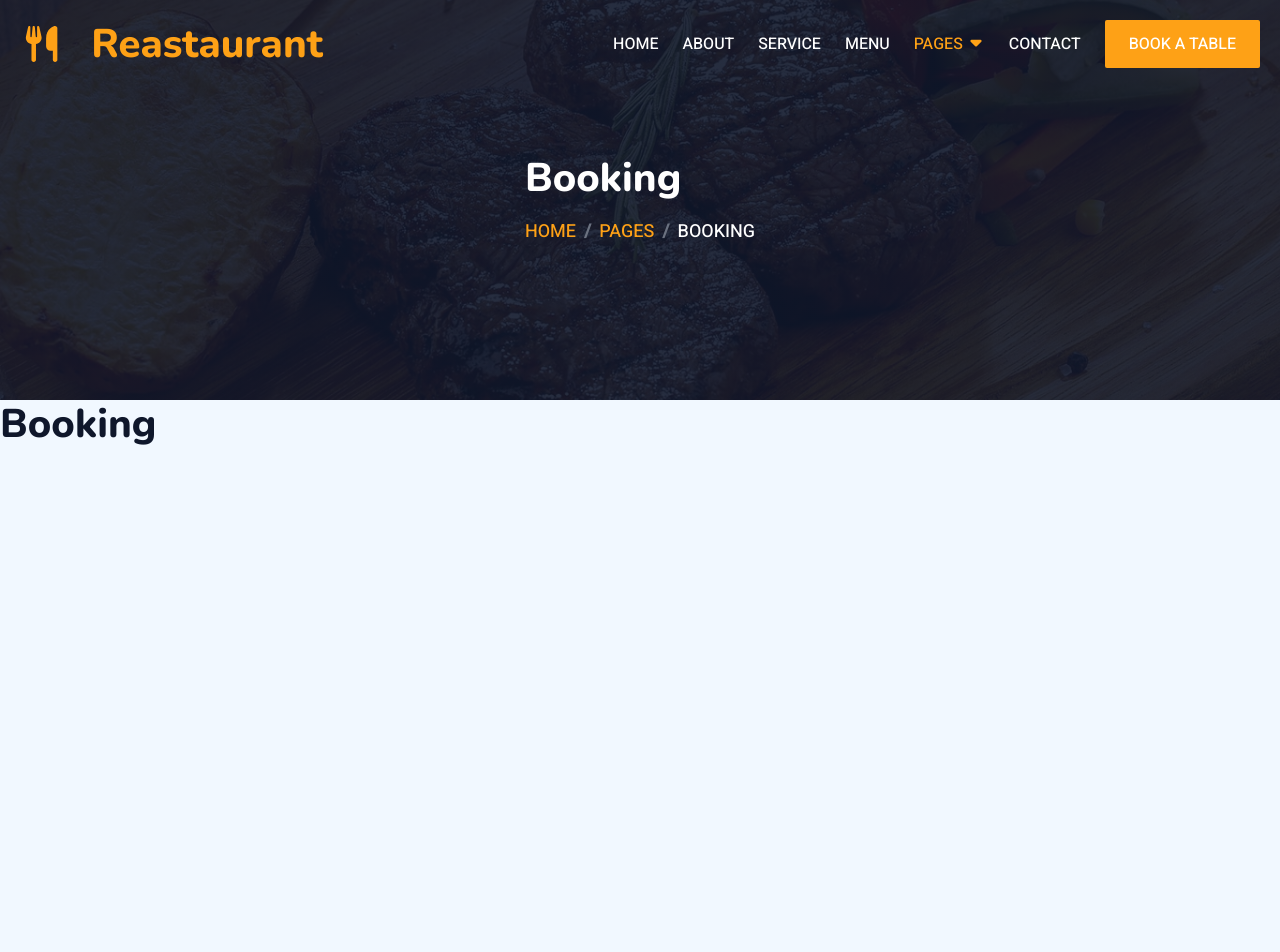
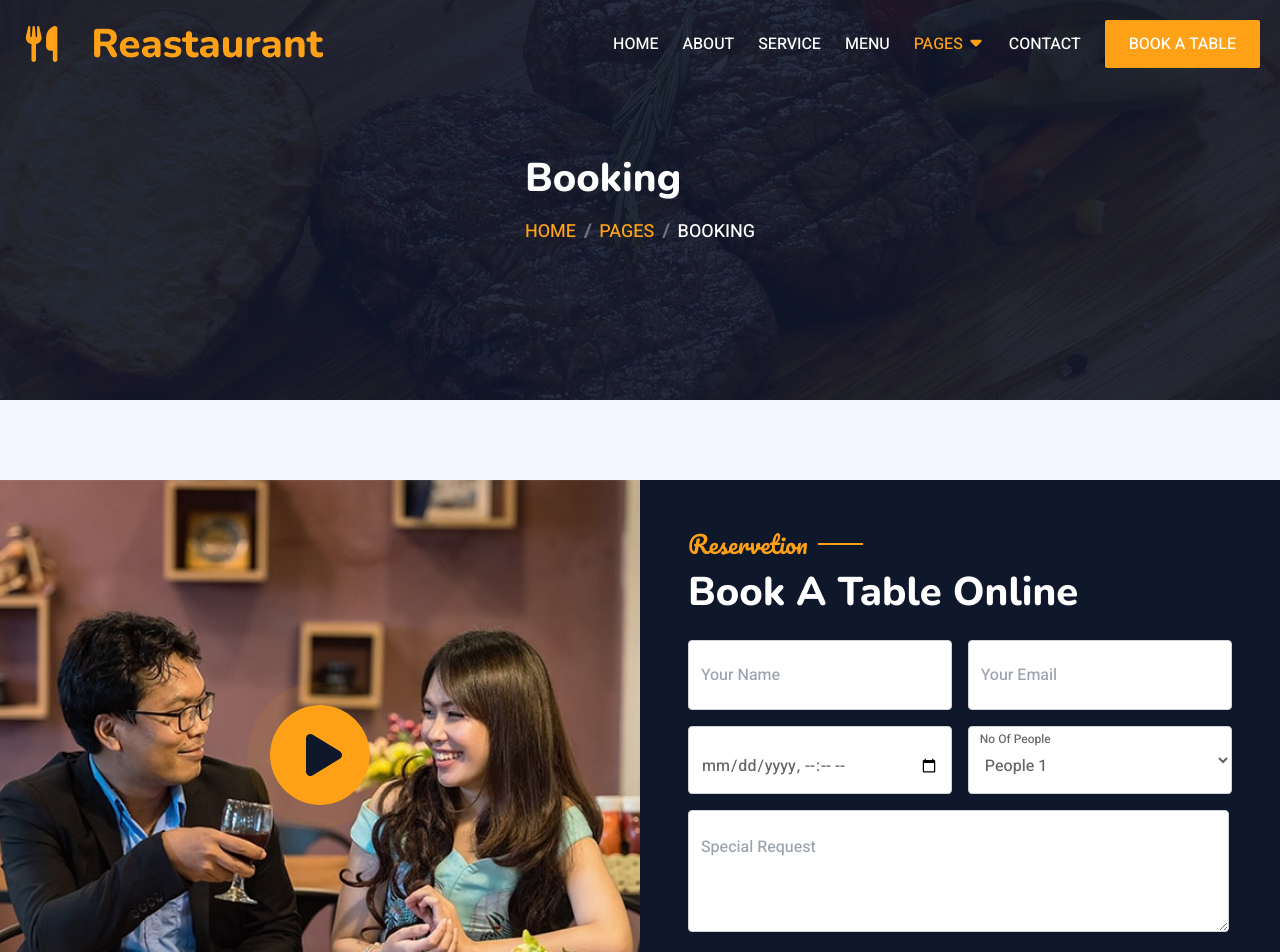
Before and after one commit to codeGero24/restaurant-nextjs, a Next.js app: page /booking in a window 1280 px wide. Shown: the top 952 px of the page. Built offline with nearby package versions, Linux system fonts and the light colour scheme.

Commit message:
feat: component Reservation

```diff
--- a/app/booking/page.tsx
+++ b/app/booking/page.tsx
@@ -1,6 +1,6 @@
 import type { Metadata } from 'next';
 
-/* import Reservation from '@/components/Reservation'; */
+import Reservation from '@/components/Reservation';
 
 export const metadata: Metadata = {
   title: 'Restoran - Booking',
@@ -10,8 +10,7 @@ export const metadata: Metadata = {
 export default function BookingPage() {
   return (
     <>
-      <h1>Booking</h1>
-      {/* <Reservation /> */}
+      <Reservation />
     </>
   );
 }
--- a/app/layout.tsx
+++ b/app/layout.tsx
@@ -46,7 +46,7 @@ export default function RootLayout({ children }: RootLayoutProps) {
       >
         <Button variant='scroll-up' />
         <Header />
-        <main className='min-h-screen'>{children}</main>
+        <main id='l-main'>{children}</main>
         <Footer />
       </body>
     </html>
--- a/app/page.tsx
+++ b/app/page.tsx
@@ -11,6 +11,7 @@ import Testimonial from '@/components/Testimonial';
 
 // - Mock
 import { SERVICES } from '@/mock/services';
+import Reservation from '@/components/Reservation';
 
 export const metadata: Metadata = {
   title: 'Restoran - Home',
@@ -36,6 +37,8 @@ export default function HomePage() {
       <AboutUs />
       {/* MENU */}
       <MenuHighlight />
+      {/* RESERVATION */}
+      <Reservation />
       {/* TEAM MEMBER */}
       <TeamMembers />
       {/* TESTIMONIAL */}
--- /dev/null
+++ b/components/Reservation.tsx
@@ -0,0 +1,68 @@
+'use client';
+
+import type { animation } from '@/types/animation';
+
+import React from 'react';
+import Image from 'next/image';
+import { clsx } from 'clsx';
+import Icon from '@/components/ui/Icon';
+import FormReservation from '@/components/ui/Form/Reservation';
+import Section from '@/components/layout/Section';
+import AnimationWrapper from '@/components/layout/AnimationWrapper';
+import Button from './ui/Button';
+import Modal from './ui/Modal';
+
+interface ReservationProps {
+  animation?: animation;
+  className?: string;
+}
+
+export default function Reservation({
+  className,
+  animation = 'animate-slide-in-up',
+}: ReservationProps) {
+  const [openModal, setOpenModal] = React.useState(false);
+
+  const classNameCustom = React.useMemo(() => {
+    return clsx('grid grid-cols-1 items-center py-20 lg:grid-cols-2', className);
+  }, [className]);
+
+  return (
+    <>
+      <AnimationWrapper as='section' className={classNameCustom} animation={animation}>
+        <Section.Content className='relative h-[550px]'>
+          <Image
+            alt='video'
+            src='/image/video.jpg'
+            width={0}
+            height={0}
+            sizes='100vw'
+            style={{ width: '100%', height: '100%', objectFit: 'cover' }}
+          />
+          <div className='absolute left-[50%] top-[50%] h-[100px] w-[100px] animate-pulse-border rounded-full border border-primary bg-primary'></div>
+
+          <div className='absolute left-[50%] top-[50%] z-10 flex h-[100px] w-[100px] translate-x-[-50%] translate-y-[-50%] items-center justify-center rounded-full border border-primary bg-primary'>
+            <Button type='button' className='lg:ml-2' onClick={() => setOpenModal(true)}>
+              <Icon name='play' className='text-dark' size='3x' />
+            </Button>
+          </div>
+        </Section.Content>
+        <Section.Content className='bg-dark p-12 lg:h-[550px]'>
+          <Section.Header
+            className='mb-6 grid grid-cols-1 gap-2'
+            animation='animate-none'
+          >
+            <p className='section-title left-none font-pacifico text-2xl text-primary'>
+              Reservetion
+            </p>
+            <h1 className='text-white'>Book A Table Online</h1>
+          </Section.Header>
+
+          <FormReservation />
+        </Section.Content>
+      </AnimationWrapper>
+
+      {openModal && <Modal setOpenModal={setOpenModal} />}
+    </>
+  );
+}
--- a/components/ui/Form/SelectField.tsx
+++ b/components/ui/Form/SelectField.tsx
@@ -27,7 +27,7 @@ export default function SelectField({ field, className }: SelectFieldProps) {
       <div className={classNameCustom}>
         <select id={field.name} defaultValue={field?.defaultValue} className='select'>
           {field.options?.map(option => (
-            <option key={field.name} value={option.value}>
+            <option key={option.value} value={option.value}>
               {option.label}
             </option>
           ))}
--- /dev/null
+++ b/components/ui/Iframe/YoutubeIframe.tsx
@@ -0,0 +1,36 @@
+'use client';
+
+import React from 'react';
+import Loader from '@/components/ui/Loader';
+
+interface YouTubeIframeProps {
+  videoId: string;
+  title?: string;
+  className?: string;
+}
+
+export default function YouTubeIframe({
+  videoId,
+  title = 'YouTube video',
+  className,
+}: YouTubeIframeProps) {
+  const [loading, setLoading] = React.useState(true);
+
+  return (
+    <div className={`aspect-w-16 aspect-h-9 relative ${className}`}>
+      {loading && <Loader className='h-full' />}
+      <iframe
+        className='h-full w-full'
+        src={`https://www.youtube.com/embed/${videoId}?rel=0&modestbranding=1`}
+        title={title}
+        allow='accelerometer; autoplay; clipboard-write; encrypted-media; gyroscope; picture-in-picture'
+        allowFullScreen
+        style={{ opacity: 0 }}
+        onLoad={e => {
+          setLoading(false);
+          e.currentTarget.style.opacity = '1';
+        }}
+      />
+    </div>
+  );
+}
--- a/components/ui/Loader.tsx
+++ b/components/ui/Loader.tsx
@@ -7,14 +7,12 @@ interface LoaderProps {
 }
 
 export default function Loader({ color = 'text-primary', className = '' }: LoaderProps) {
+  const classNameCustom = clsx(
+    'z-50 flex animate-fede-in items-center justify-center bg-white',
+    className || 'h-screen'
+  );
   return (
-    <div
-      role='status'
-      className={clsx(
-        'flex z-50 h-screen animate-fede-in items-center justify-center bg-white',
-        className
-      )}
-    >
+    <div role='status' className={classNameCustom}>
       <Icon name='spinner' className={clsx('icon md', color)} spin />
       <span className='sr-only'>Loading...</span>
     </div>
--- /dev/null
+++ b/components/ui/Modal/index.tsx
@@ -0,0 +1,41 @@
+'use client';
+
+import React from 'react';
+import Icon from '@/components/ui/Icon';
+import Button from '@/components/ui/Button';
+import YouTubeIframe from '../Iframe/YoutubeIframe';
+
+interface ModalProps {
+  setOpenModal: React.Dispatch<React.SetStateAction<boolean>>;
+}
+
+export default function Modal({ setOpenModal }: ModalProps) {
+  React.useEffect(() => {
+    const html = document.querySelector('html');
+    html?.classList.add('overflow-hidden');
+
+    return () => {
+      html?.classList.remove('overflow-hidden');
+    };
+  }, []);
+
+  return (
+    <div className='fixed left-0 top-0 z-50 h-screen w-full'>
+      <div className='h-full bg-black opacity-40'></div>
+      <div className='absolute top-[90px] flex w-full items-center justify-center'>
+        <div className='w-[90%] bg-white p-4 lg:min-h-[460px] lg:w-[50%]'>
+          <div className='flex items-center justify-between border-b py-2'>
+            <h5>Youtube Video</h5>
+            <Button onClick={() => setOpenModal(false)}>
+              <Icon
+                name='x'
+                className='icon xs opacity-80 transition-all hover:opacity-100'
+              />
+            </Button>
+          </div>
+          <YouTubeIframe videoId='E7ZShQ4uyKg' className='pt-4 lg:h-[380px]' />
+        </div>
+      </div>
+    </div>
+  );
+}
--- a/next.config.ts
+++ b/next.config.ts
@@ -3,7 +3,12 @@ import type { NextConfig } from 'next';
 const nextConfig: NextConfig = {
   /* config options here */
   images: {
-    domains: ['themewagon.github.io'],
+    remotePatterns: [
+      {
+        protocol: 'https',
+        hostname: 'themewagon.github.io',
+      },
+    ],
   },
 };
 
--- a/package.json
+++ b/package.json
@@ -39,6 +39,7 @@
     "postcss": "^8.5.1",
     "autoprefixer": "^10.4.20",
     "prettier": "^3.4.2",
+    "prettier-plugin-tailwindcss": "^0.6.9",
     "sass": "^1.83.4",
     "tailwindcss": "^3.4.17",
     "typescript": "^5"
--- a/styles/elements/_icon.scss
+++ b/styles/elements/_icon.scss
@@ -24,17 +24,18 @@
     height: calc(um(32) + 1.5vw);
     font-size: calc(um(32) + 1.5vh);
   }
-
 }
 
 @media (min-width: 1024px) {
   .icon {
     width: calc(um(24) + 1.5vw);
     height: calc(um(24) + 1.5vh);
+    font-size: calc(um(24) + 1.5vh);
 
     &.md {
-      width: calc(um(28) + 1.5vw);
-      height: calc(um(28) + 1.5vw);
+      width: calc(um(26) + 1.5vw);
+      height: calc(um(26) + 1.5vw);
+      font-size: calc(um(26) + 1.5vh);
     }
   }
 }
```
Also changed, not shown: 2 other files (tests, documents, lock files or other folders).
